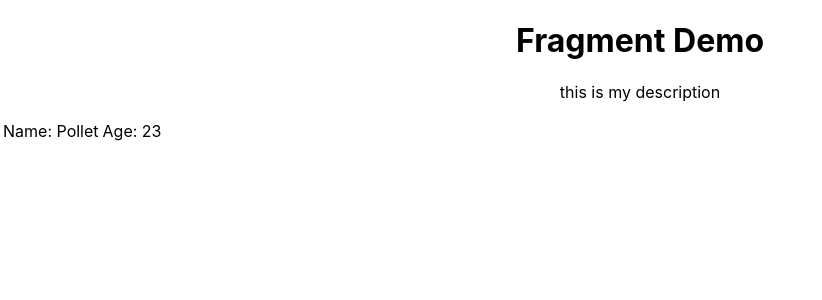
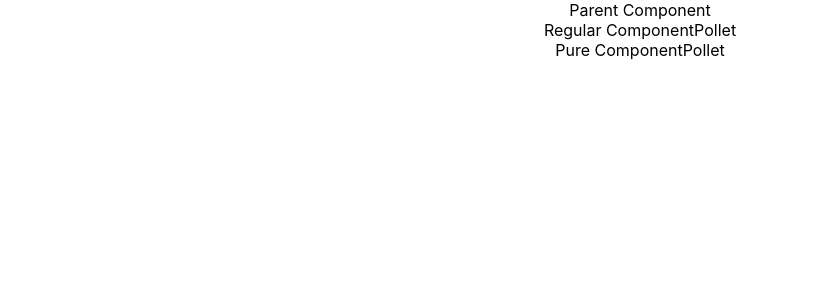
Before and after one commit to 75pollet/hello-world, a React (Create React App) app: page / in a window 1280 px wide. Shown: the top 300 px of the page, without its empty margins (0-822 px from the left). Built offline with nearby package versions, Linux system fonts and the light colour scheme.

Commit message:
how and when to use pure components

```diff
--- a/src/App.js
+++ b/src/App.js
@@ -17,14 +17,18 @@
 import LifecycleA from './components/LifecycleA';
 import FragmentDemo from './components/FragmentDemo';
 import Table from './components/Table';
+import PureComponentT from './components/PureComponentT';
+import ParentComp from './components/ParentComp';
 
 
 
 function App() {
   return (
     <div className="App">
-    <FragmentDemo />
-    <Table />
+    <ParentComp />
+    {/* <PureComponentT /> */}
+    {/* <FragmentDemo /> */}
+    {/* <Table /> */}
     {/* <LifecycleA /> */}
     {/* <Form /> */}
     {/* <Inline /> */}
--- /dev/null
+++ b/src/components/ParentComp.js
@@ -0,0 +1,35 @@
+import React, { Component } from 'react'
+import RegComp from './RegComp'
+import PureComponentT from './PureComponentT'
+
+class ParentComp extends Component {
+    constructor(props) {
+        super(props)
+
+        this.state = {
+             name: 'Pollet'
+        }
+    }
+
+    componentDidMount(){
+        setInterval(()=>{
+            this.setState({
+                name: 'Pollet'
+            })
+        }, 2000)
+    }
+
+    render() {
+        console.log('#############render Parent component')
+
+        return (
+            <div>
+                Parent Component
+                <RegComp name={this.state.name} />
+                <PureComponentT name={this.state.name} />
+            </div>
+        )
+    }
+}
+
+export default ParentComp
--- /dev/null
+++ b/src/components/PureComponentT.js
@@ -0,0 +1,16 @@
+import React, { PureComponent } from 'react'
+
+class PureComponentT extends PureComponent {
+    render() {
+        console.log('#############render Pure component')
+
+        return (
+            <div>
+            Pure Component
+            {this.props.name}
+            </div>
+        )
+    }
+}
+
+export default PureComponentT
--- /dev/null
+++ b/src/components/RegComp.js
@@ -0,0 +1,15 @@
+import React, { Component } from 'react'
+
+class RegComp extends Component {
+    render() {
+        console.log('#############render regular component')
+        return (
+            <div>
+               Regular Component
+               {this.props.name}
+            </div>
+        )
+    }
+}
+
+export default RegComp
```
